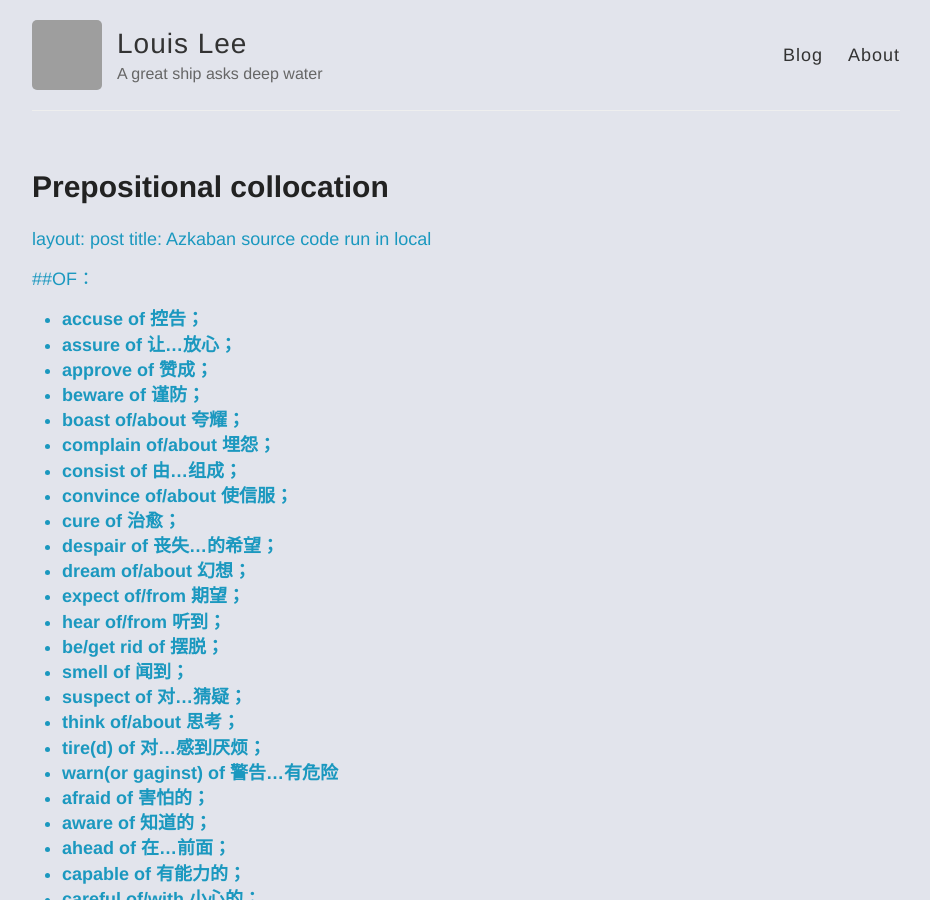
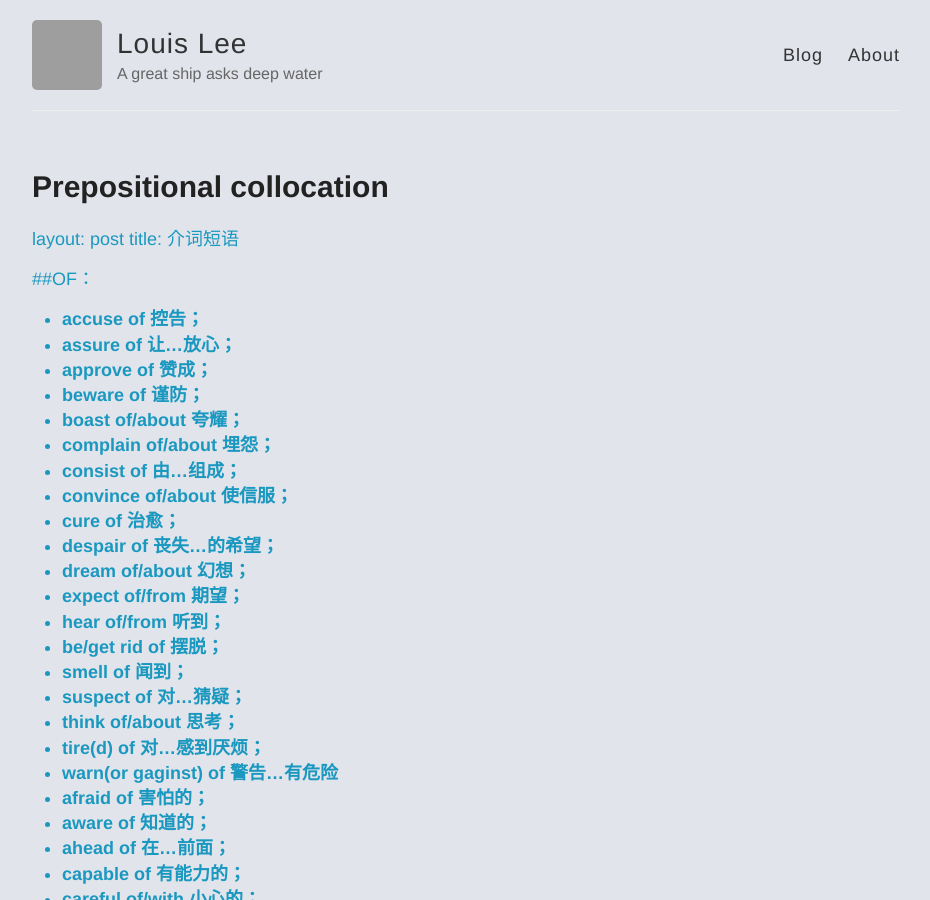
Before and after one commit to 7568/7568.github.io, a Jekyll site: the page built from _posts/2018-01/2018-01-14-prepositional collocation.md, in a window 1280 px wide and 900 px high. Shown: the whole window, without its empty margins (174-1104 px from the left). Built offline with Jekyll 4.4.1, drawn with Linux system fonts in a browser that asks for light colours; our own code applies the rules of GitHub Pages for plain Markdown files; grey boxes are pictures that could not be loaded.

Commit message:
介词短语

```diff
--- a/_posts/2018-01/2018-01-14-prepositional collocation.md
+++ b/_posts/2018-01/2018-01-14-prepositional collocation.md
@@ -1,5 +1,5 @@
 layout: post
-title: Azkaban source code run in local
+title: 介词短语
 
 ##OF：
 
```
